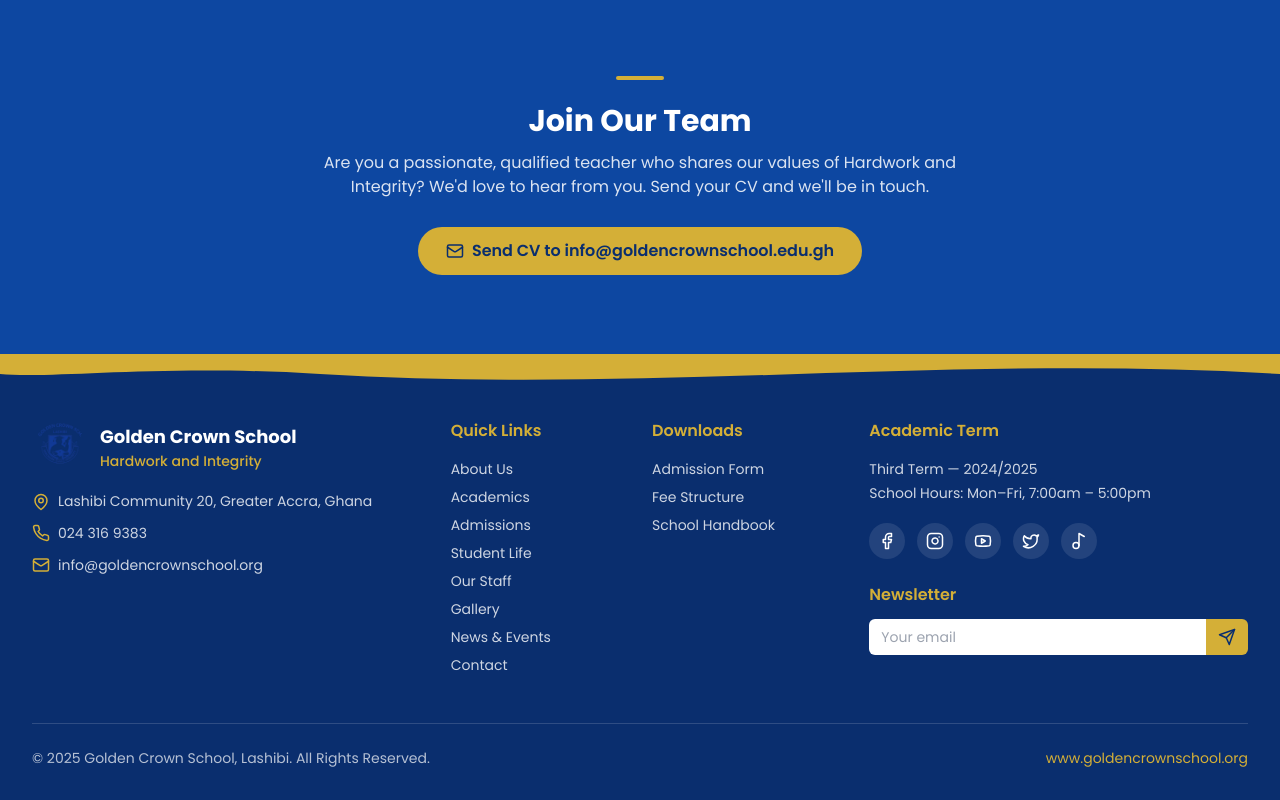
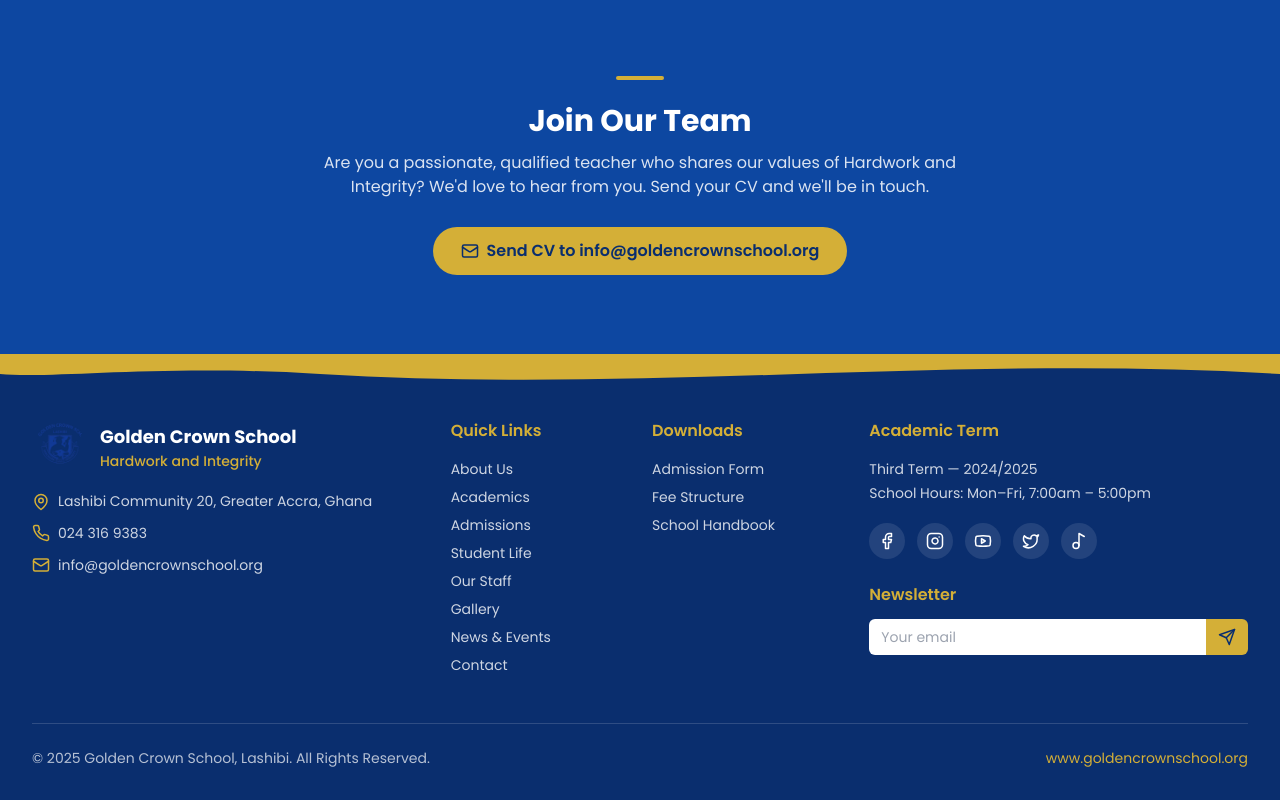
Before and after one commit to cyrusemma/GCS, a React (Vite) app: page /staff in a window 1280 px wide. Shown: the part 2415-3215 px from the top of the page. Built offline with nearby package versions, Linux system fonts and the light colour scheme; no server answers.

Commit message:
chore: update email domain to goldencrownschool.org on Staff page

```diff
--- a/src/pages/Staff.jsx
+++ b/src/pages/Staff.jsx
@@ -54,10 +54,10 @@ export default function Staff() {
             We'd love to hear from you. Send your CV and we'll be in touch.
           </p>
           <a
-            href="mailto:info@goldencrownschool.edu.gh?subject=Teaching%20Application"
+            href="mailto:info@goldencrownschool.org?subject=Teaching%20Application"
             className="inline-flex items-center gap-2 bg-crown-gold hover:bg-crown-gold-light text-crown-blue-dark font-semibold px-7 py-3 rounded-full transition-colors"
           >
-            <Mail size={18} /> Send CV to info@goldencrownschool.edu.gh
+            <Mail size={18} /> Send CV to info@goldencrownschool.org
           </a>
         </div>
       </section>
```
